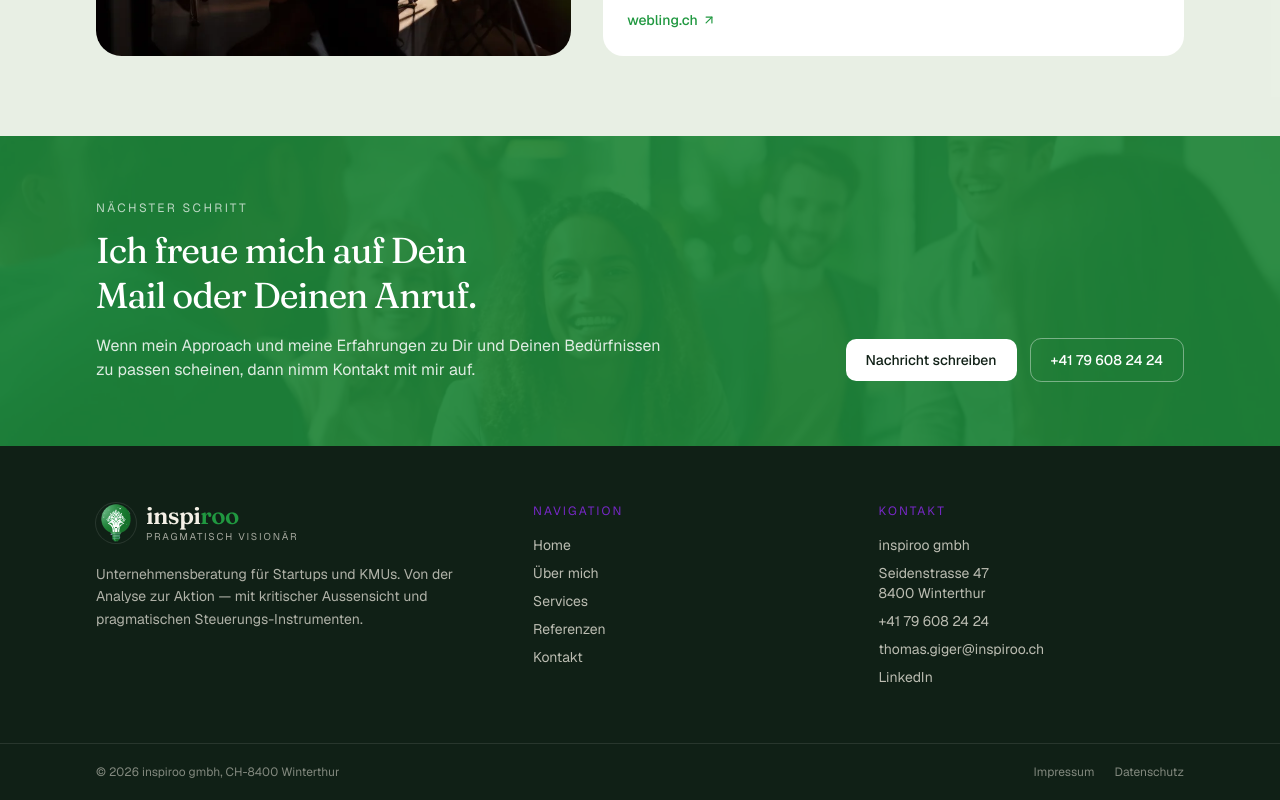
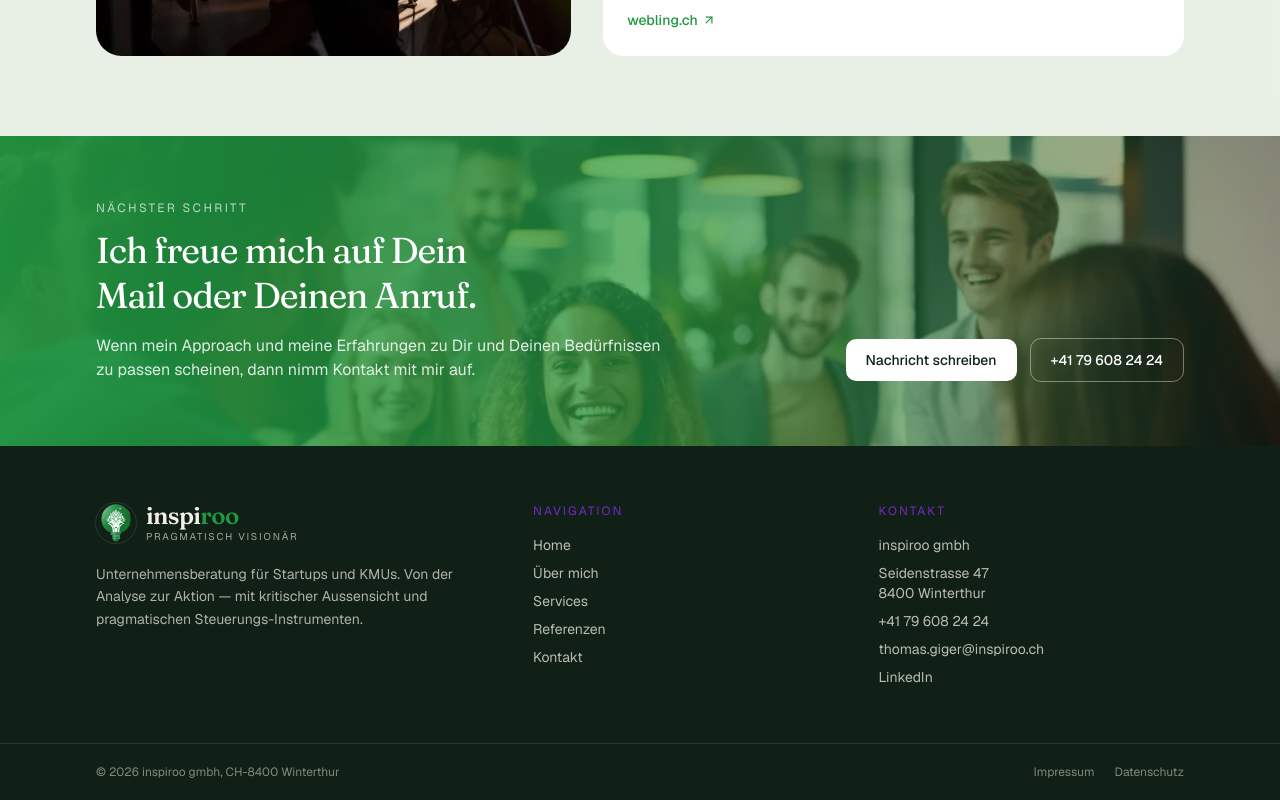
Before and after one commit to seidenraupe/inspiroo-website, a Next.js app: page / in a window 1280 px wide. Shown: the part 6508-7308 px from the top of the page. Built offline with nearby package versions, Linux system fonts and the light colour scheme.

Commit message:
Let the CTA team photo show through the green overlay
The previous 78% brand wash hid the photo almost completely.

Co-authored-by: thomas.giger <thomas.giger@cloud-7.net>

```diff
--- a/src/components/cta-band.tsx
+++ b/src/components/cta-band.tsx
@@ -13,10 +13,10 @@ export function CtaBand() {
         alt=""
         width={1456}
         height={816}
-        className="absolute inset-0 h-full w-full object-cover opacity-40"
+        className="absolute inset-0 h-full w-full object-cover object-[50%_28%]"
       />
-      <div className="absolute inset-0 bg-brand/78" />
-      <div className="relative mx-auto flex max-w-6xl flex-col gap-6 px-5 py-16 sm:px-8 md:flex-row md:items-end md:justify-between">
+      <div className="absolute inset-0 bg-gradient-to-r from-brand/90 via-brand/68 to-ink/35" />
+      <div className="relative mx-auto flex min-h-[18rem] max-w-6xl flex-col justify-end gap-6 px-5 py-16 sm:px-8 md:flex-row md:items-end md:justify-between">
         <div className="max-w-2xl">
           <p className="text-xs tracking-[0.2em] uppercase text-white/70">
             Nächster Schritt
```
